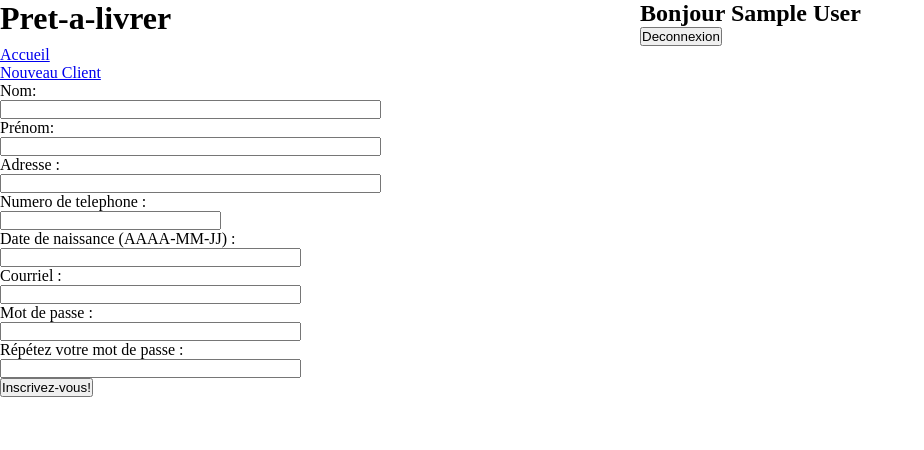
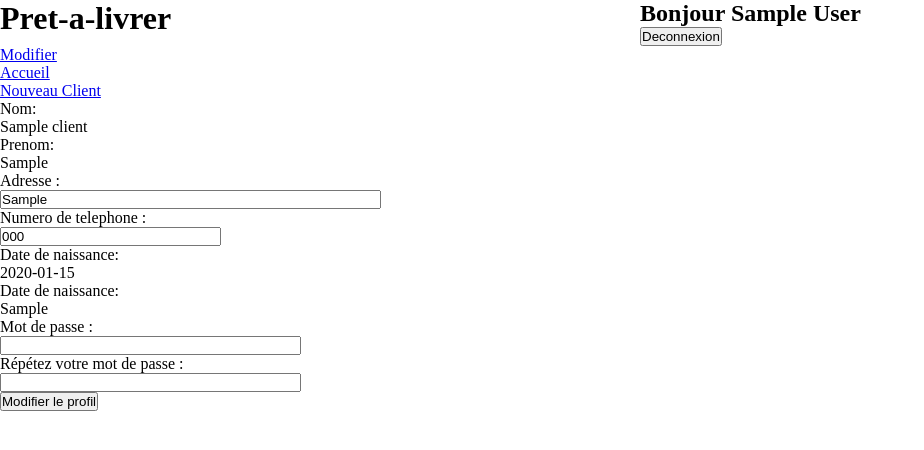
Before and after one commit to capitainBoivin/RestoPrise2, a PHP site: the page made by client.php in a window 1280 px wide. Shown: the top 450 px of the page, without its empty margins (0-924 px from the left). Run offline with PHP 8.4, Linux system fonts and the light colour scheme; the visitor is signed in with stand-in values (Sample User, id 1); tables that the repository leaves empty hold one stand-in row (values such as "Sample post").

Commit message:
modif terminé
Modif terminé

```diff
--- a/actions/DB/ClientConnection.php
+++ b/actions/DB/ClientConnection.php
@@ -4,7 +4,7 @@
 
 	class ClientConnection{
 		private static $connection;
-
+		//Inserer un nouveau client dans la BD
 		public static function insertClient($nom,$prenom,$adresse,$tel,$dateNaissance,$courriel,$mdp) {
 			$connection = Connection::getConnection();
 			$statement = $connection->prepare("INSERT INTO CLIENT(NOM,PRENOM,DATENAISSANCE,ADRESSE,TELEPHONE,COURRIEL,MDP) VALUES (?,?,?,?,?,?,?)");
@@ -22,12 +22,36 @@
     			$e->getMessage();
 				}
 		}
+		public static function insertCompte($id) {
+			$connection = Connection::getConnection();
+			$statement = $connection->prepare("INSERT INTO COMPTE(ID_CLIENT) VALUES (?)");
+			$statement->bindParam(1, $id);
+			try{
+				$statement->execute();
+			}
+			catch(PDOException $e) {
+    			$e->getMessage();
+				}
+		}
+		//Modifier les infos dun client dans la BD
+		public static function modifClient($id,$adresse,$tel,$mdp){
+			echo $id;
+			echo $tel;
+			echo $adresse;
+			$connection = Connection::getConnection();
+			$statement = $connection->prepare("UPDATE CLIENT SET ADRESSE = ?, TELEPHONE = ?, MDP = ? WHERE ID_CLIENT = ?");
+			$statement->bindParam(1, $adresse);
+			$statement->bindParam(2, $tel);
+			$statement->bindParam(3, $mdp);
+			$statement->bindParam(4, $id);
 
-		public static function loginUser($user,$pwd){
+			$statement->execute();
+		}
+		//Aller chercher les infos d'un client dans la BD
+		public static function getClient($id){
 			$connection = Connection::getConnection();
-			$statement = $connection->prepare("SELECT * FROM CLIENT WHERE COURRIEL=? AND MDP =?");
-			$statement->bindParam(1, $user);
-			$statement->bindParam(2, $pwd);
+			$statement = $connection->prepare("SELECT * FROM CLIENT WHERE ID_CLIENT = ?");
+			$statement->bindParam(1, $id);
 		 	$statement->setFetchMode(PDO::FETCH_ASSOC);
 		 	$statement->execute();
 
--- a/actions/DB/CommonConnection.php
+++ b/actions/DB/CommonConnection.php
@@ -5,10 +5,10 @@
 	class CommonConnection{
 		private static $connection;
 
-		public static function loginUser($user,$pwd){
+		public static function loginUser($courriel,$pwd){
 			$connection = Connection::getConnection();
 			$statement = $connection->prepare("SELECT * FROM CLIENT WHERE COURRIEL=? AND MDP =?");
-			$statement->bindParam(1, $user);
+			$statement->bindParam(1, $courriel);
 			$statement->bindParam(2, $pwd);
 		 	$statement->setFetchMode(PDO::FETCH_ASSOC);
 		 	$statement->execute();
--- a/actions/clientAction.php
+++ b/actions/clientAction.php
@@ -1,20 +1,25 @@
 <?php
 	require_once("CommonAction.php");
 	require_once("actions/DB/ClientConnection.php");
+	require_once("actions/DB/CommonConnection.php");
 	class ClientAction extends CommonAction{
 		public $client;
+		public $result;
 		public function __construct() {
 			parent::__construct(CommonAction::$VISIBILITY_PUBLIC);
 		}
 
 		public function executeAction() {
-
+			//Si le client est deja connecte, on affiche ses infos
+			if (isset($_SESSION["client_id"]))
+				{
+					$this->getClient();
+				}
 			//Si le formulaire dajout de client est rempli et si le bouton a ete pese
 			if (isset($_POST["bAjoutC"]))
-			{
+			{  echo "dans le creation de client";
 				if(!empty($_POST["nom"])){
 					$nom = $_POST["nom"];
-					echo $nom;
 				}
 				if(!empty($_POST["prenom"])){
 					$prenom = $_POST["prenom"];
@@ -34,8 +39,38 @@
 				if(!empty($_POST["mdp"])){
 					$mdp = $_POST["mdp"];
 				}
+				//Pour faire le logg in du client apres qu'il se soit inscrit
 				ClientConnection::insertClient($nom,$prenom,$adresse,$tel,$dateNaissance,$courriel,$mdp);
+				$this->result = CommonConnection::loginUser($courriel,$mdp);
+					if($this->result)
+					{
+						$_SESSION["client_id"] = $this->result[0]["ID_CLIENT"];
+						$_SESSION["visibility"] = CommonAction::$VISIBILITY_MEMBER;
+						$_SESSION["nom"] = $this->result[0]["PRENOM"];
+					}
+				//On va creer le compte
+				ClientConnection::insertCompte($_SESSION["client_id"]);
+				header("Location:client.php?confirmation=true");
+			}
+			//Si le bouton de modification de client isset
+			if (isset($_POST["bModifC"]))
+			{
+				if(!empty($_POST["adresse"])){
+					$adresse = $_POST["adresse"];
+				}
+				if(!empty($_POST["tel"])){
+					$tel = $_POST["tel"];
+				}
+				if(!empty($_POST["mdp"])){
+					$mdp = $_POST["mdp"];
+				}
+				//Pour faire le logg in du client apres qu'il se soit inscrit
+				ClientConnection::modifClient($_SESSION["client_id"],$adresse,$tel,$mdp);
 				header("Location:client.php?confirmation=true");
 			}
 		}
-	}
+			//Aller chercher le nom du client
+			public function getClient() {
+				$this->client = ClientConnection::getClient($_SESSION["client_id"]);
+			}
+		}
--- a/client.php
+++ b/client.php
@@ -7,10 +7,72 @@ require_once("partials/header.php");
  ?>
 	<div id="main">
 		<div id="ajoutClient">
-			<?php
+				<?php
+				if (isset($_GET["modif"])) {
+					//var_dump($action->client);
+				 ?>
+					<form action="client.php" method="post">
+						<div class="label">
+							<label for="name"> Nom: <div class="fourn"> <?php echo $action->client[0]['NOM'] ?></div> </label>
+						</div>
+						<div class="label">
+							<label for="name"> Prenom: <div class="fourn"> <?php echo $action->client[0]['PRENOM'] ?></div> </label>
+						</div>
+						<div class="label">
+							<label for="adress"> Adresse : </label>
+						</div>
+						<div class="champ">
+							<input id="adresse" name="adresse" size="45" value="<?php echo $action->client[0]['ADRESSE'] ?>"/>
+						</div>
+						<div class="label">
+							<label for="tel"> Numero de telephone : </label>
+						</div>
+						<div class="champ">
+							<input id="tel" name="tel" size="25"/ value="<?php echo $action->client[0]['TELEPHONE'] ?>">
+						</div>
+						<div class="label">
+							<label for="name"> Date de naissance: <div class="fourn"> <?php echo $action->client[0]['DATENAISSANCE'] ?></div> </label>
+						</div>
+						<div class="label">
+							<label for="name"> Date de naissance: <div class="fourn"> <?php echo $action->client[0]['COURRIEL'] ?></div> </label>
+						</div>
+						<div class="label">
+							<label for="mdp"> Mot de passe : </label>
+						</div>
+						<div class="champ">
+							<input id="mdp" name="mdp" size="35"/>
+						</div>
+						<div class="label">
+							<label for="adress"> Répétez votre mot de passe : </label>
+						</div>
+						<div class="champ">
+							<input id="mdp2" name="mdp2" size="35"/>
+						</div>
+						<button type="submit" id="bModifC" name="bModifC">Modifier le profil</button>
+					</form>
+				<?php }
+				else
 				if (isset($_GET["confirmation"])) {
 				 ?>
-				<div > * BRAVOOOOOOOOOOOOOOOO *
+				<div > * Voici vos informations de compte *
+				</div>
+				<div class="label">
+					<label for="name"> Nom: <div class="fourn"> <?php echo $action->client[0]['NOM'] ?></div> </label>
+				</div>
+				<div class="label">
+					<label for="name"> Prenom: <div class="fourn"> <?php echo $action->client[0]['PRENOM'] ?></div> </label>
+				</div>
+				<div class="label">
+					<label for="name"> Adresse: <div class="fourn"> <?php echo $action->client[0]['ADRESSE'] ?></div> </label>
+				</div>
+				<div class="label">
+					<label for="name"> Numero de telephone: <div class="fourn"> <?php echo $action->client[0]['TELEPHONE'] ?></div> </label>
+				</div>
+				<div class="label">
+					<label for="name"> Date de naissance: <div class="fourn"> <?php echo $action->client[0]['DATENAISSANCE'] ?></div> </label>
+				</div>
+				<div class="label">
+					<label for="name"> Date de naissance: <div class="fourn"> <?php echo $action->client[0]['COURRIEL'] ?></div> </label>
 				</div>
 				<?php }
 				else {
--- a/partials/header.php
+++ b/partials/header.php
@@ -17,6 +17,7 @@
 				<form action="index.php" method="post">
 					<button type="submit" name="deconnexion">Deconnexion</button>
 				</form>
+				<a href="client.php?modif=true">Modifier</a>
 			<?php
 			}
 			else {
```
